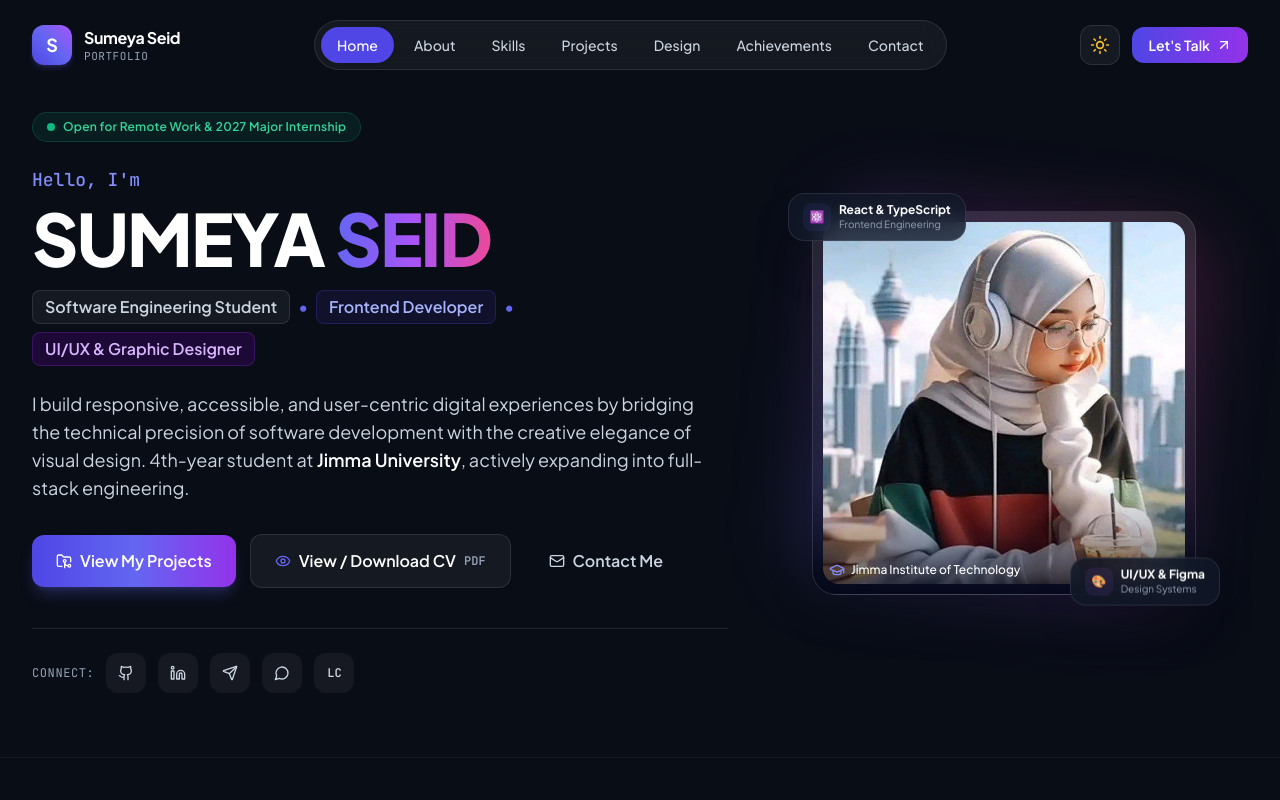
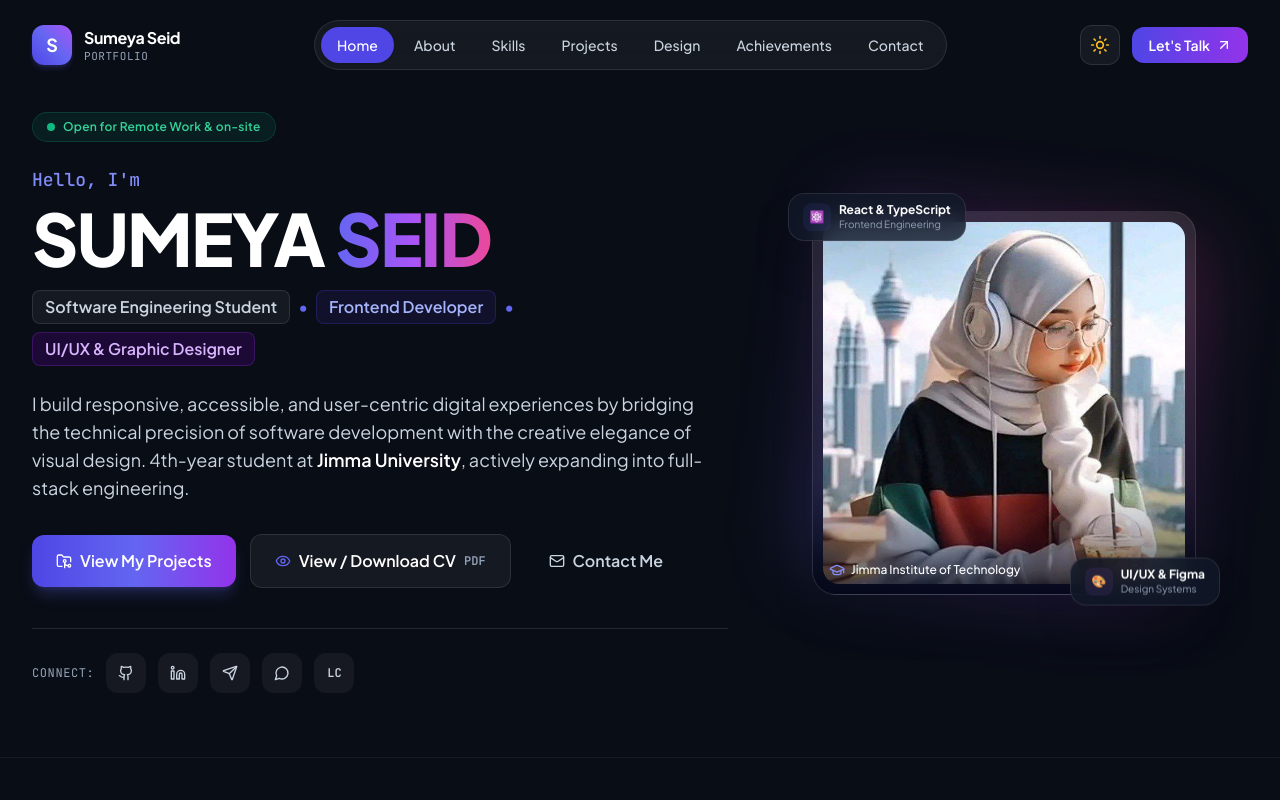
Before and after one commit to Sumeya472/sumeya-portfolio, a React (Vite) app: page / in a window 1280 px wide. Shown: the top 800 px of the page. Built offline with nearby package versions, Linux system fonts and the light colour scheme.

Commit message:
Update Hero.tsx

```diff
--- a/src/components/Hero.tsx
+++ b/src/components/Hero.tsx
@@ -39,7 +39,7 @@ export const Hero: React.FC = () => {
                 <span className="animate-ping absolute inline-flex h-full w-full rounded-full bg-emerald-400 opacity-75"></span>
                 <span className="relative inline-flex rounded-full h-2 w-2 bg-emerald-500"></span>
               </span>
-              <span>Open for Remote Work & 2027 Major Internship</span>
+              <span>Open for Remote Work & on-site</span>
             </div>
 
             {/* Greeting & Name */}
```
